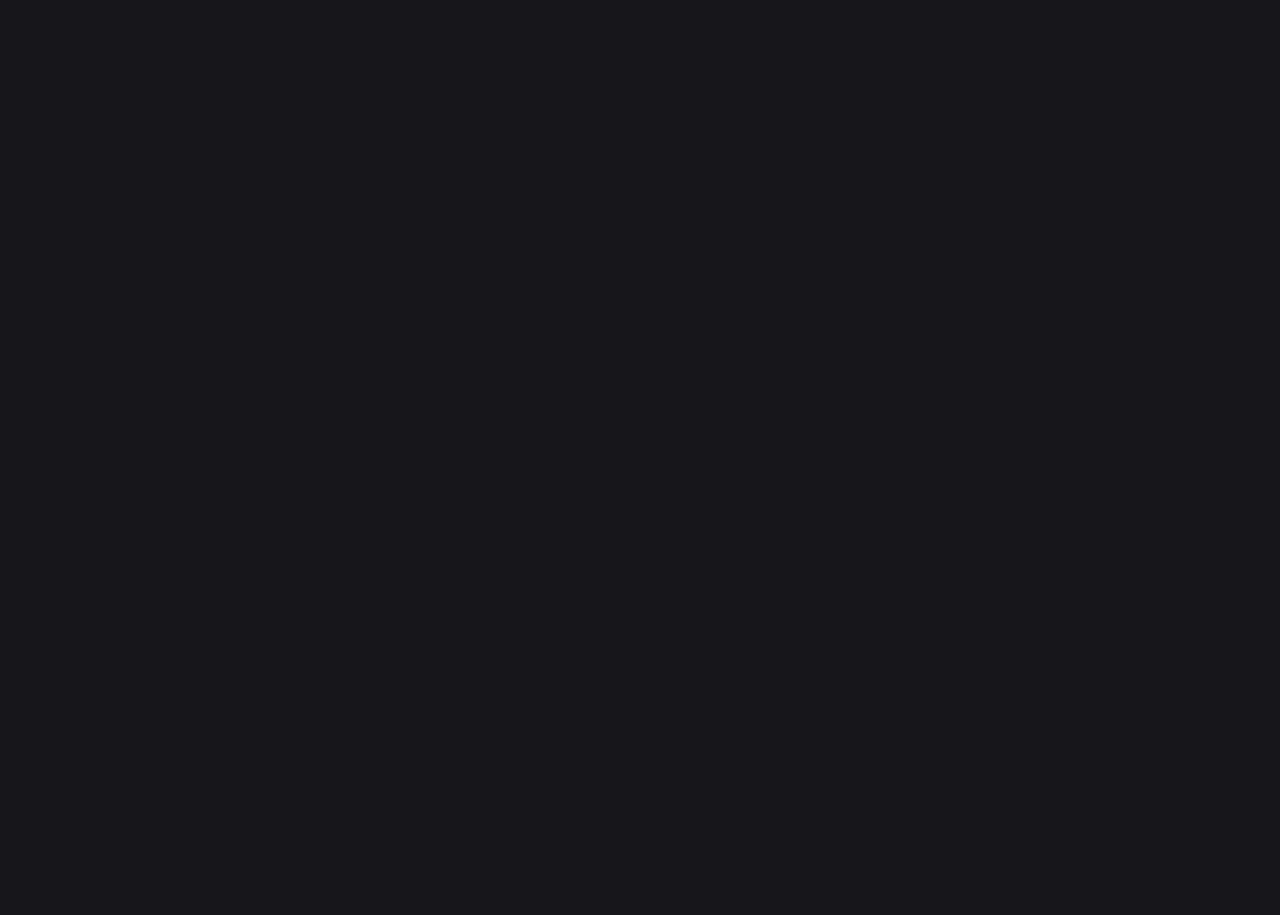
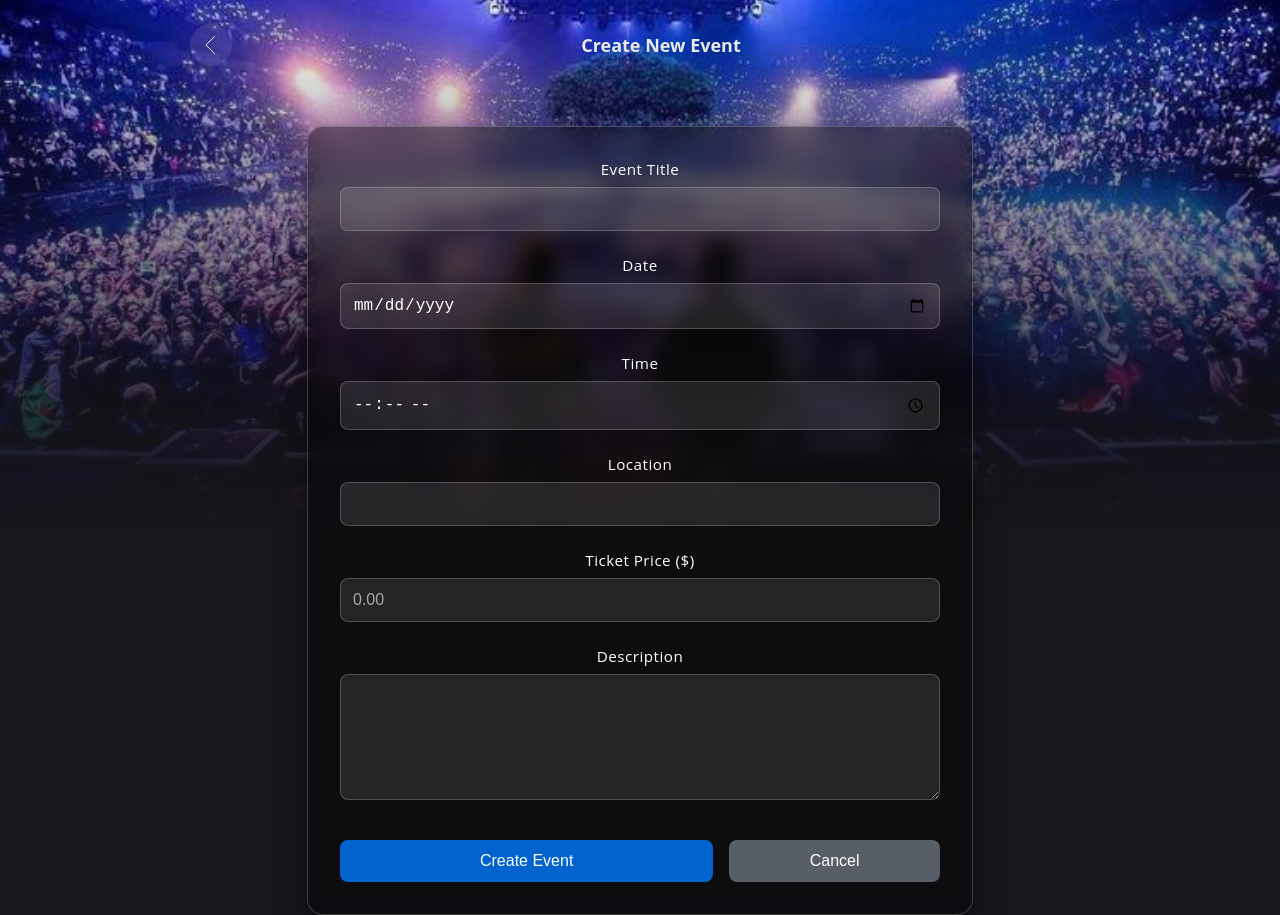
Before and after one commit to keisidoci/Event-app-design, a React (Create React App) app: page /create-event in a window 1280 px wide. Before the commit this address had no page. Before the commit the page ends 800 px from the top, so only its background shows below. Built offline with nearby package versions, Linux system fonts and the light colour scheme.

Commit message:
added a create event form

```diff
--- a/src/App.js
+++ b/src/App.js
@@ -6,6 +6,7 @@ import {
 } from "react-router-dom"
 import Body from "./components/Body"
 import EventInfo from "./components/EventInfo"
+import CreateEvent from "./components/CreateEvent"
 
 function App() {
   return (
@@ -14,6 +15,7 @@ function App() {
         <Routes>
           <Route path="/" element={<Body />}></Route>
           <Route path="/Events" element={<EventInfo/>}></Route>
+          <Route path="/create-event" element={<CreateEvent/>}></Route>
         </Routes>
 
       </div>
--- a/src/components/Body.js
+++ b/src/components/Body.js
@@ -75,7 +75,11 @@ const Body = () => {
   const navigate = useNavigate();
 
   const handleEventCardClick = () => {
-        navigate(`/Events`);
+    navigate(`/Events`);
+  };
+
+  const handleCreateEventClick = () => {
+    navigate('/create-event');
   };
 
   const [selectedButton, setSelectedButton] = useState(buttonsData[0]);
@@ -99,9 +103,11 @@ const Body = () => {
   return (
     <div className="body">
       <Nav/>
-      <Search/>
+      <Search handleCreateEventClick={handleCreateEventClick}/>
     <div className="home">
-    <TextComponent label={"Suggested"} size={isSmallScreen ? "h4" : "h3"} weight={"regular"} lineheight={"l24"} color={"white"}/>
+    <div className="header-section">
+      <TextComponent label={"Suggested"} size={isSmallScreen ? "h4" : "h3"} weight={"regular"} lineheight={"l24"} color={"white"}/>
+    </div>
       </div>
       <div className="card-row">
   {suggestionData.map((suggestion, index) => (
--- /dev/null
+++ b/src/components/CreateEvent.css
@@ -0,0 +1,159 @@
+/* .create-event-page {
+  min-height: 100vh;
+  width: 100%;
+  display: flex;
+  justify-content: center;
+  align-items: center;
+  background-image: url('../assets/createEvent.svg');
+  background-size: cover;
+  background-position: center;
+  background-repeat: no-repeat;
+  background-attachment: fixed;
+} */
+
+.create-event-container {
+  max-width: 600px;
+  width: 100%;
+  padding: 2rem;
+  background: rgba(0, 0, 0, 0.4);
+  backdrop-filter: blur(10px);
+  -webkit-backdrop-filter: blur(10px);
+  border-radius: 16px;
+  border: 1px solid rgba(255, 255, 255, 0.2);
+  box-shadow: 0 8px 32px 0 rgba(0, 0, 0, 0.37);
+  position: absolute;
+  top: 126px;
+  z-index: 1;
+}
+
+/* .create-event-container h2 {
+  text-align: center;
+  color: #ffffff;
+  margin-bottom: 2rem;
+  text-shadow: 0 2px 4px rgba(0, 0, 0, 0.1);
+} */
+
+.create-event-form {
+  display: flex;
+  flex-direction: column;
+  gap: 1.5rem;
+}
+
+.form-group {
+  display: flex;
+  flex-direction: column;
+  gap: 0.5rem;
+}
+
+.form-group label {
+  font-weight: 500;
+  color: #ffffff;
+  text-shadow: 0 1px 2px rgba(0, 0, 0, 0.2);
+  font-size: 0.95rem;
+  letter-spacing: 0.5px;
+}
+
+.form-group input,
+.form-group textarea {
+  padding: 0.75rem;
+  background: rgba(255, 255, 255, 0.1);
+  border: 1px solid rgba(255, 255, 255, 0.2);
+  border-radius: 8px;
+  font-size: 1rem;
+  color: #ffffff;
+  transition: all 0.3s ease;
+}
+
+.form-group input::placeholder,
+.form-group textarea::placeholder {
+  color: rgba(255, 255, 255, 0.6);
+}
+
+.form-group input:focus,
+.form-group textarea:focus {
+  outline: none;
+  background: rgba(255, 255, 255, 0.15);
+  border-color: rgba(255, 255, 255, 0.4);
+  box-shadow: 0 0 0 2px rgba(255, 255, 255, 0.1);
+}
+
+/* .form-group input:invalid,
+.form-group textarea:invalid {
+  border-color: rgba(255, 0, 0, 0.3);
+} */
+
+.error-message {
+  color: #ff6b6b;
+  font-size: 0.875rem;
+  margin-top: 0.25rem;
+  text-shadow: 0 1px 2px rgba(0, 0, 0, 0.2);
+}
+
+.form-group textarea {
+  min-height: 100px;
+  resize: vertical;
+}
+
+.form-buttons {
+  display: flex;
+  gap: 1rem;
+  margin-top: 1rem;
+}
+
+.submit-button,
+.cancel-button {
+  padding: 0.75rem 1.5rem;
+  border: none;
+  border-radius: 8px;
+  font-size: 1rem;
+  cursor: pointer;
+  transition: all 0.3s ease;
+  font-weight: 500;
+}
+
+.submit-button {
+  background: rgba(0, 123, 255, 0.8);
+  color: white;
+  flex: 2;
+  backdrop-filter: blur(4px);
+  -webkit-backdrop-filter: blur(4px);
+}
+
+.submit-button:hover {
+  background: rgba(0, 98, 204, 0.9);
+  transform: translateY(-1px);
+  box-shadow: 0 4px 12px rgba(0, 123, 255, 0.3);
+}
+
+.cancel-button {
+  background: rgba(108, 117, 125, 0.8);
+  color: white;
+  flex: 1;
+  backdrop-filter: blur(4px);
+  -webkit-backdrop-filter: blur(4px);
+}
+
+.cancel-button:hover {
+  background: rgba(84, 91, 98, 0.9);
+  transform: translateY(-1px);
+  box-shadow: 0 4px 12px rgba(108, 117, 125, 0.3);
+}
+
+@media (max-width: 768px) {
+  .create-event-container {
+    max-width: 300px;
+    padding: 1.5rem;
+  }
+
+  .form-group input,
+  .form-group textarea {
+    font-size: 0.95rem;
+    padding: 0.6rem;
+  }
+
+  .submit-button,
+  .cancel-button {
+    padding: 0.6rem 1.2rem;
+    font-size: 0.95rem;
+  }
+}
--- /dev/null
+++ b/src/components/CreateEvent.js
@@ -0,0 +1,188 @@
+import React, { useState } from 'react';
+import { useNavigate } from 'react-router-dom';
+import './CreateEvent.css';
+import img2 from "../assets/img2.jpg"
+import backIcon from "../assets/backIcon.svg"
+import "../components/eventInfo.css"
+
+
+function CreateEvent() {
+  const navigate = useNavigate();
+  const [formData, setFormData] = useState({
+    title: '',
+    date: '',
+    time: '',
+    location: '',
+    description: '',
+    ticketPrice: '',
+  });
+
+  const [errors, setErrors] = useState({
+    ticketPrice: '',
+  });
+
+  const handleChange = (e) => {
+    const { name, value } = e.target;
+
+    if (name === 'ticketPrice') {
+      if (value === '' || /^\d*\.?\d*$/.test(value)) {
+        setFormData(prevState => ({
+          ...prevState,
+          [name]: value
+        }));
+        if (errors.ticketPrice) {
+          setErrors(prev => ({
+            ...prev,
+            ticketPrice: ''
+          }));
+        }
+      }
+    } else {
+      setFormData(prevState => ({
+        ...prevState,
+        [name]: value
+      }));
+    }
+  };
+
+  const validateForm = () => {
+    let isValid = true;
+    const newErrors = { ...errors };
+
+    if (formData.ticketPrice && isNaN(parseFloat(formData.ticketPrice))) {
+      newErrors.ticketPrice = 'Please enter a valid number';
+      isValid = false;
+    }
+
+    setErrors(newErrors);
+    return isValid;
+  };
+
+  const handleSubmit = (e) => {
+    e.preventDefault();
+    if (validateForm()) {
+      console.log('Event Data:', formData);
+      navigate('/');
+    }
+  };
+
+
+    const backgroundImage = {
+        backgroundImage: `url(${img2})`,
+    }
+
+  const handleEventCardClick = () => {
+        navigate(`/`);
+  };
+
+  return (
+    <div className='eventInfo-card'>
+
+    <div className='bcg-img' style={backgroundImage}>
+        <div className='row1'>
+                    <div className='backBtn' onClick={() => handleEventCardClick()}>
+                       <img src={backIcon} className="back-icon" alt='backIcon'></img>
+                    </div>
+                    <div className='concert-name'>
+                        Create New Event
+                    </div>
+                    <div></div>
+        </div>
+    </div>
+
+            {/* <div className='row2'> */}
+
+    <div className="create-event-container">
+        {/* <h2>Create New Event</h2> */}
+        <form onSubmit={handleSubmit} className="create-event-form">
+          <div className="form-group">
+            <label htmlFor="title">Event Title</label>
+            <input
+              type="text"
+              id="title"
+              name="title"
+              value={formData.title}
+              onChange={handleChange}
+              required
+            />
+          </div>
+
+          <div className="form-group">
+            <label htmlFor="date">Date</label>
+            <input
+              type="date"
+              id="date"
+              name="date"
+              value={formData.date}
+              onChange={handleChange}
+              required
+            />
+          </div>
+
+          <div className="form-group">
+            <label htmlFor="time">Time</label>
+            <input
+              type="time"
+              id="time"
+              name="time"
+              value={formData.time}
+              onChange={handleChange}
+              required
+            />
+          </div>
+
+          <div className="form-group">
+            <label htmlFor="location">Location</label>
+            <input
+              type="text"
+              id="location"
+              name="location"
+              value={formData.location}
+              onChange={handleChange}
+              required
+            />
+          </div>
+
+          <div className="form-group">
+            <label htmlFor="ticketPrice">Ticket Price ($)</label>
+            <input
+              type="text"
+              id="ticketPrice"
+              name="ticketPrice"
+              value={formData.ticketPrice}
+              onChange={handleChange}
+              placeholder="0.00"
+              required
+            />
+            {errors.ticketPrice && (
+              <span className="error-message">{errors.ticketPrice}</span>
+            )}
+          </div>
+
+          <div className="form-group">
+            <label htmlFor="description">Description</label>
+            <textarea
+              id="description"
+              name="description"
+              value={formData.description}
+              onChange={handleChange}
+              required
+            />
+          </div>
+
+          <div className="form-buttons">
+            <button type="submit" className="submit-button">Create Event</button>
+            <button type="button" className="cancel-button" onClick={() => navigate('/')}>
+              Cancel
+            </button>
+          </div>
+        </form>
+      </div>
+            {/* </div> */}
+
+
+   </div>
+  )
+}
+
+export default CreateEvent;
--- a/src/components/Search.js
+++ b/src/components/Search.js
@@ -1,7 +1,7 @@
 import React from "react"
 import "../components/search.css"
 
-const Search = () => {
+const Search = ({handleCreateEventClick}) => {
   return (
     <div className="search-bar-container">
     <div className="searchBar">
@@ -9,13 +9,16 @@ const Search = () => {
         <i
           class="fa-solid fa-magnifying-glass"
           style={{ color: "#ffffff" }}
-        ></i>
+        />
+        <input type="text" placeholder="Search all events..."className="search"></input>
       </div>
-        <input type="text" placeholder="Search all events..."className="search"></input>
       <div className="icon-sliders">
       <i class="fa-solid fa-sliders" style={{color: '#ffffff'}}></i>
       </div>
     </div>
+    <button className="create-event-btn" onClick={handleCreateEventClick}>
+        Create Event
+      </button>
     </div>
   )
 }
--- a/src/components/body.css
+++ b/src/components/body.css
@@ -67,3 +67,25 @@
       width: 430px;
     }
  }
+
+.header-section {
+  display: flex;
+  justify-content: space-between;
+  align-items: center;
+  margin-bottom: 1rem;
+}
+
+.create-event-btn {
+  background-color: #007bff;
+  color: white;
+  border: none;
+  padding: 0.75rem 1.5rem;
+  border-radius: 4px;
+  font-size: 1rem;
+  cursor: pointer;
+  transition: background-color 0.2s;
+}
+
+.create-event-btn:hover {
+  background-color: #0056b3;
+}
--- a/src/components/event.css
+++ b/src/components/event.css
@@ -11,6 +11,7 @@
     color: #fff;
     box-shadow: 0px 4px 6px rgba(0, 0, 0, 0.1);
     margin: 16px 16px 16px 16px;
+    cursor: pointer;
 
 }
 .card-background {
--- a/src/components/eventInfo.css
+++ b/src/components/eventInfo.css
@@ -2,7 +2,7 @@
     display: flex;
   flex-direction: column;
   justify-content: space-between;
-  position: relative;
+  /* position: relative; */
   overflow: hidden;
   color:  #FFFFFF;
   align-items: center;
@@ -50,6 +50,7 @@
     display: flex;
     justify-content: center;
     align-items: center;
+    cursor: pointer;
 }
 .back-icon {
     width: 24px;
```
Also changed, not shown: src/components/search.css (+21 -10 lines), 1 other file (tests, documents, lock files or other folders).
